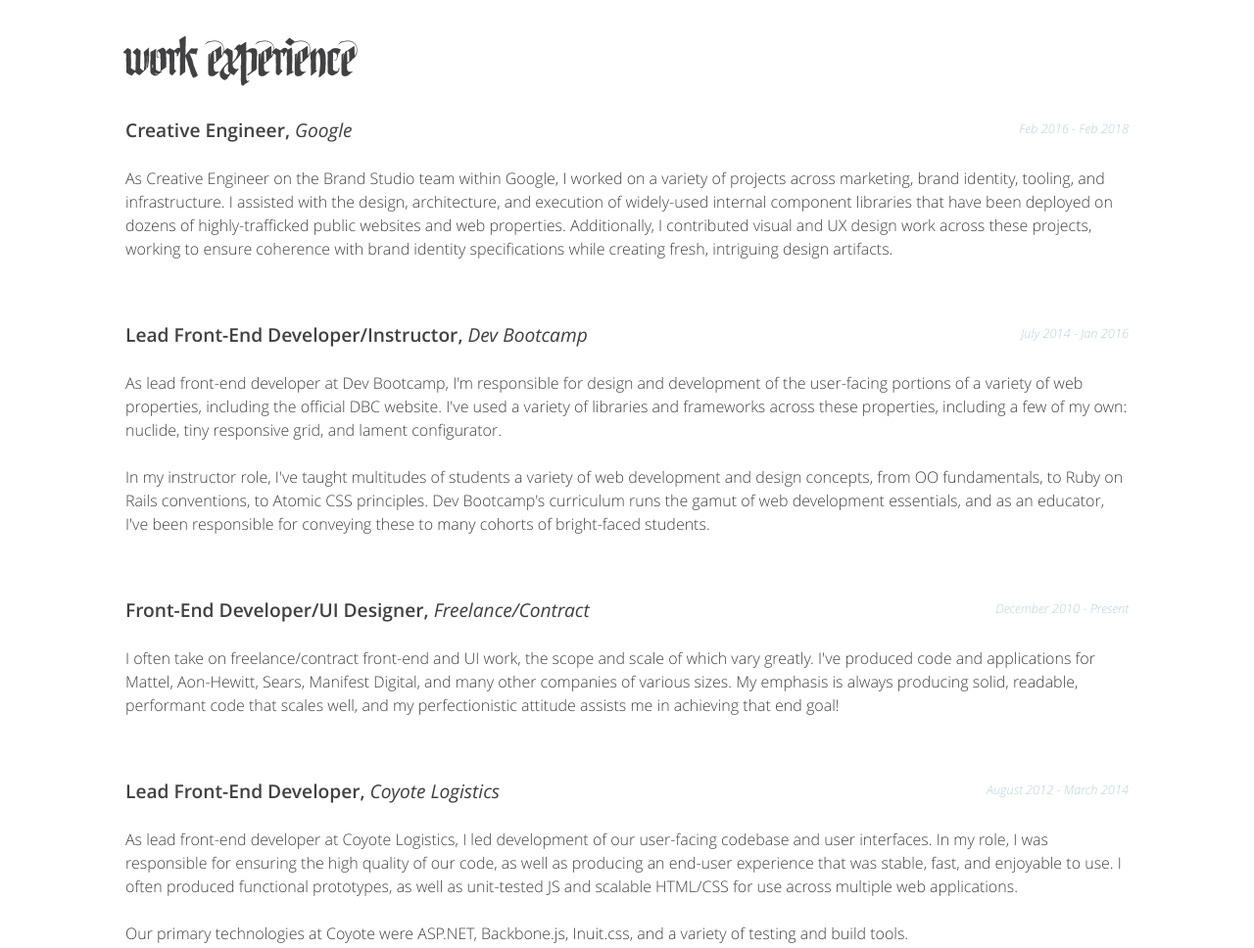
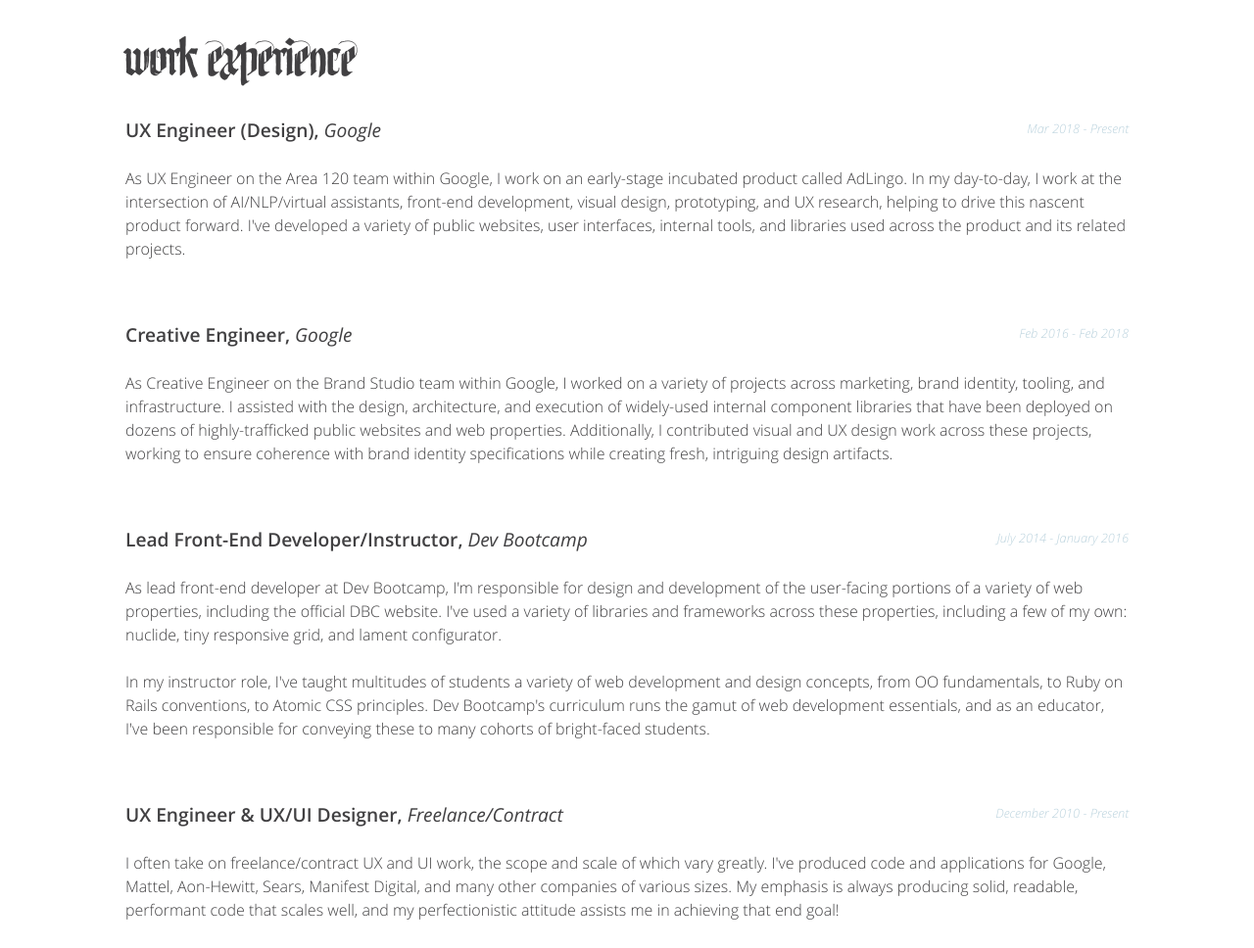
Before and after one commit to humidair1999/jkymarsh.github.io, a plain HTML site: page index.html in a window 1280 px wide. Shown: the part 820-1788 px from the top of the page at 98% size. Drawn offline with Linux system fonts and the light colour scheme; files whose address does not match are found by name.

Commit message:
Update index.html

```diff
--- a/index.html
+++ b/index.html
@@ -123,6 +123,29 @@
                             <div class="row debug">
                                 <div class="col span-6-t debug">
                                     <h4 class="debug">
+                                        UX Engineer (Design),
+
+                                        <span class="jkymarsh--job-position-listings__company debug">Google</span>
+                                    </h4>
+                                </div>
+
+                                <div class="jkymarsh--job-position-listings__dates-container col span-6-t debug">
+                                    <span class="jkymarsh--job-position-listings__dates debug">
+                                        Mar 2018 - Present
+                                    </span>
+                                </div>
+                            </div>
+
+                            <div class="jkymarsh--job-position-listings__job-description debug">
+                                <p class="debug">
+                                    As UX Engineer on the Area 120 team within Google, I work on an early-stage incubated product called AdLingo. In my day-to-day, I work at the intersection of AI/NLP/virtual assistants, front-end development, visual design, prototyping, and UX research, helping to drive this nascent product forward. I've developed a variety of public websites, user interfaces, internal tools, and libraries used across the product and its related projects.
+                                </p>
+                            </div>
+                        </li>
+                        <li class="debug">
+                            <div class="row debug">
+                                <div class="col span-6-t debug">
+                                    <h4 class="debug">
                                         Creative Engineer,
 
                                         <span class="jkymarsh--job-position-listings__company debug">Google</span>
@@ -154,7 +177,7 @@
 
                                 <div class="jkymarsh--job-position-listings__dates-container col span-6-t debug">
                                     <span class="jkymarsh--job-position-listings__dates debug">
-                                        July 2014 - Jan 2016
+                                        July 2014 - January 2016
                                     </span>
                                 </div>
                             </div>
@@ -173,7 +196,7 @@
                             <div class="row debug">
                                 <div class="col span-6-t debug">
                                     <h4 class="debug">
-                                        Front-End Developer/UI Designer,
+                                        UX Engineer & UX/UI Designer,
 
                                         <span class="jkymarsh--job-position-listings__company debug">Freelance/Contract</span>
                                     </h4>
@@ -188,7 +211,7 @@
 
                             <div class="jkymarsh--job-position-listings__job-description debug">
                                 <p class="debug">
-                                    I often take on freelance/contract front-end and UI work, the scope and scale of which vary greatly. I've produced code and applications for Mattel, Aon-Hewitt, Sears, Manifest Digital, and many other companies of various sizes. My emphasis is always producing solid, readable, performant code that scales well, and my perfectionistic attitude assists me in achieving that end goal!
+                                    I often take on freelance/contract UX and UI work, the scope and scale of which vary greatly. I've produced code and applications for Google, Mattel, Aon-Hewitt, Sears, Manifest Digital, and many other companies of various sizes. My emphasis is always producing solid, readable, performant code that scales well, and my perfectionistic attitude assists me in achieving that end goal!
                                 </p>
                             </div>
                         </li>
```
